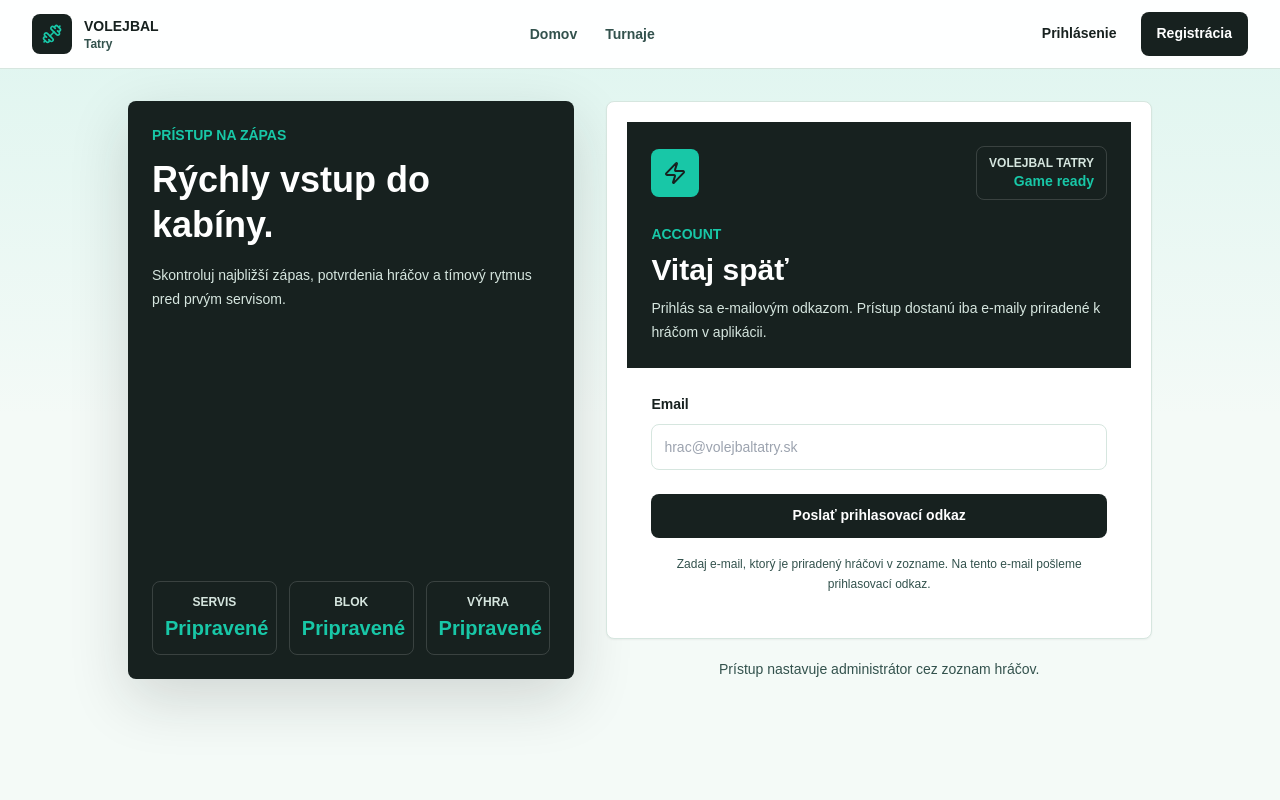
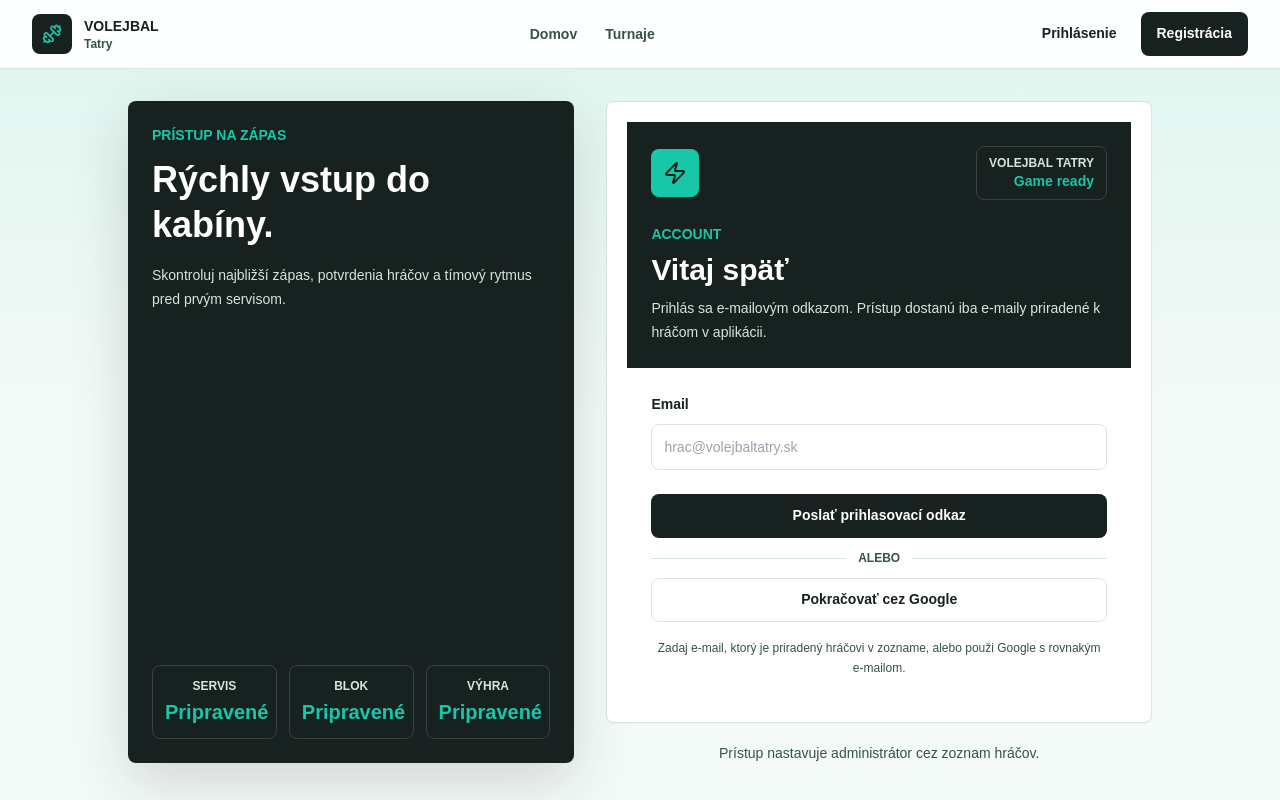
Before and after one commit to banczikmarcel-a11y/VolleyTatry, a Next.js app: page /login in a window 1280 px wide. Built offline with nearby package versions, Linux system fonts and the light colour scheme; no server answers.

Commit message:
update login, google sign-in

```diff
--- a/components/auth-form.tsx
+++ b/components/auth-form.tsx
@@ -1,7 +1,7 @@
 import { Dumbbell, ShieldCheck, Zap } from "lucide-react";
 import { FormCard } from "@/components/ui/card";
 import { SubmitButton } from "@/components/ui/submit-button";
-import { signInWithEmail, signUpWithPassword } from "@/app/auth/actions";
+import { signInWithEmail, signInWithGoogle, signUpWithPassword } from "@/app/auth/actions";
 
 type AuthFormProps = {
   title: string;
@@ -138,9 +138,28 @@ export function AuthForm({
           variant="primary"
         />
 
+        {isLogin ? (
+          <>
+            <div className="mt-3 flex items-center gap-3">
+              <div className="h-px flex-1 bg-court-line" />
+              <span className="text-xs font-black uppercase text-court-blue">alebo</span>
+              <div className="h-px flex-1 bg-court-line" />
+            </div>
+
+            <SubmitButton
+              formAction={signInWithGoogle}
+              className="mt-3 w-full py-3"
+              disabled={!isConfigured}
+              idleLabel="Pokračovať cez Google"
+              pendingLabel="Presmerovávam na Google..."
+              variant="secondary"
+            />
+          </>
+        ) : null}
+
         {mode === "login" ? (
           <p className="mt-4 text-center text-xs leading-5 text-court-blue">
-            Zadaj e-mail, ktorý je priradený hráčovi v zozname. Na tento e-mail pošleme prihlasovací odkaz.
+            Zadaj e-mail, ktorý je priradený hráčovi v zozname, alebo použi Google s rovnakým e-mailom.
           </p>
         ) : null}
       </div>
```
